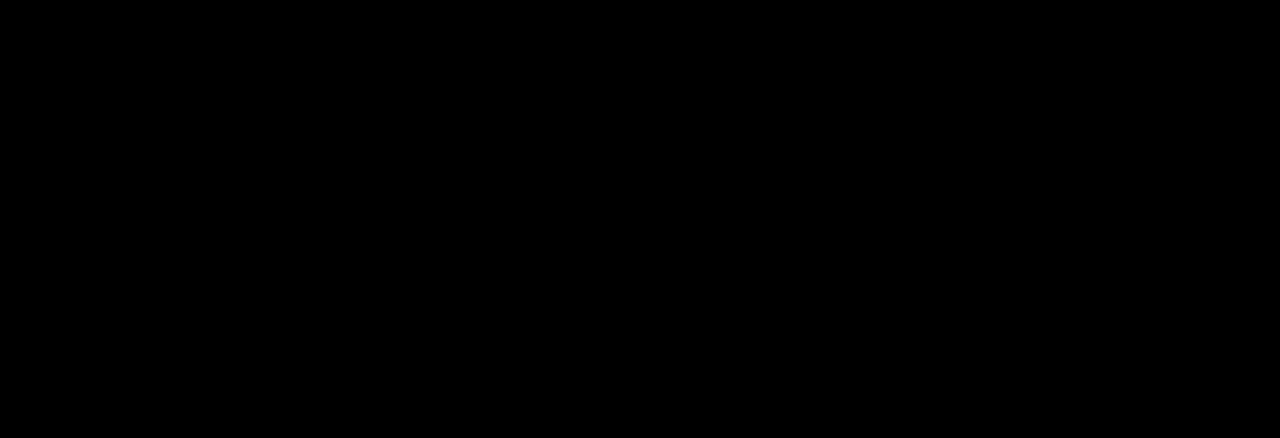
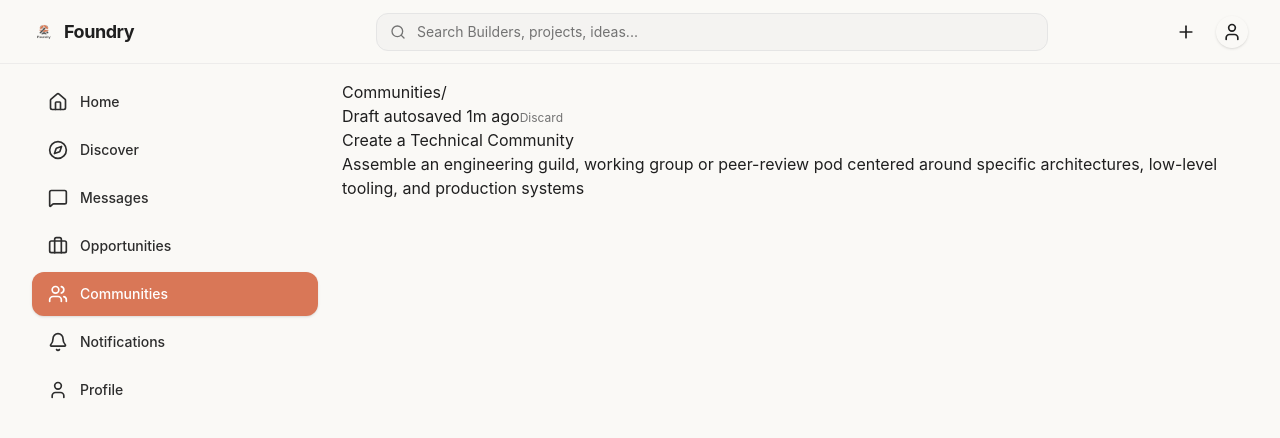
Before and after one commit to TechSage01/Foundry-Frontend, a React (Vite) app: page /communities/create in a window 1280 px wide. Shown: the top 438 px of the page. Built offline with nearby package versions, Linux system fonts and the light colour scheme.

Commit message:
feat: build Create Community form

```diff
--- a/src/pages/CreateCommunity.jsx
+++ b/src/pages/CreateCommunity.jsx
@@ -1,5 +1,5 @@
-import { useState } from 'react'
-import { Link } from 'react-router-dom'
+import { useMemo, useState } from "react";
+import { Link } from "react-router-dom";
 import {
   ArrowLeft,
   Check,
@@ -16,89 +16,232 @@
   Sparkles,
   Users,
   X,
-} from 'lucide-react'
+} from "lucide-react";
 
-import MainLayout from '../components/layout/MainLayout'
+import MainLayout from "../components/layout/MainLayout";
 
 const domains = [
-  'Systems Programming',
-  'Distributed Systems',
-  'AI / ML Infra',
-  'Compilers & Languages',
-  'Cryptography & Zero-Knowledge',
-  'Robotics & Hardware',
-]
+  "Systems Programming",
+  "Distributed Systems",
+  "AI / ML Infra",
+  "Compilers & Languages",
+  "Cryptography & Zero-Knowledge",
+  "Robotics & Hardware",
+];
 
 const membershipOptions = [
-    {
-        id: 'Open Guild',
-        title: 'Open Guild',
-        description: 'Open to builders who want to participate and contribute'
-    },
-    {
-        id: 'Vetted Syndicate',
-        title: 'Vetted Syndicate',
-        description: 'Members are reviewed against technical contribution criteria'
-    },
-     {
-        id: 'Working Group',
-        title: 'Working Group',
-        description: 'A focused group working toward a specific technical outcome'
-    },
-]
+  {
+    id: "Open Guild",
+    title: "Open Guild",
+    description: "Open to builders who want to participate and contribute",
+  },
+  {
+    id: "Vetted Syndicate",
+    title: "Vetted Syndicate",
+    description: "Members are reviewed against technical contribution criteria",
+  },
+  {
+    id: "Working Group",
+    title: "Working Group",
+    description: "A focused group working toward a specific technical outcome",
+  },
+];
 
 function CreateCommunity() {
-    const [communityName, setCommunityName] = useState('')
-    const [slug, setSlug] = useState('')
-    const [tagLine, setTagline] = useState('')
-    const [selectedDomain, setSelectedDomain] = useState('')
-    const [techStack, setTechStack] = useState([])
-    const [techInput, setTechInput] = useState('')
-    const [membershipType, setMembershipType] =
-    useState('Open Guild')
-    const [githubProof, setGithubProof] = useState(false)
-    const [repositoryContribution, setRepositoryContribution] = useState(false)
-    const [foundrySignal, setFoundrySignal] = useState(false)
-    const [charterMode, setCharterMode] = useState('write')
-  const [charter, setCharter] = useState('')
-    const [discussionTopics, setDiscussionTopics] =
-    useState('')
-  const [liveSync, setLiveSync] = useState('')
-  const [githubLink, setGithubLink] = useState('')
-  const [communityLink, setCommunityLink] = useState('')
-    const addTechToken = () => {
-    const token = techInput.trim()
+  const [communityName, setCommunityName] = useState("");
+  const [slug, setSlug] = useState("");
+  const [tagline, setTagline] = useState("");
+  const [selectedDomain, setSelectedDomain] = useState("");
+  const [techStack, setTechStack] = useState([]);
+  const [techInput, setTechInput] = useState("");
+  const [membershipType, setMembershipType] = useState("Open Guild");
+  const [githubProof, setGithubProof] = useState(false);
+  const [repositoryContribution, setRepositoryContribution] = useState(false);
+  const [foundrySignal, setFoundrySignal] = useState(false);
+  const [charterMode, setCharterMode] = useState("write");
+  const [charter, setCharter] = useState("");
+  const [discussionTopics, setDiscussionTopics] = useState("");
+  const [liveSync, setLiveSync] = useState("");
+  const [githubLink, setGithubLink] = useState("");
+  const [communityLink, setCommunityLink] = useState("");
+  const addTechToken = () => {
+    const token = techInput.trim();
 
-    if (!token) return
+    if (!token) return;
 
     if (!techStack.includes(token)) {
-      setTechStack((current) => [...current, token])
+      setTechStack((current) => [...current, token]);
     }
 
-    setTechInput('')
-  }
+    setTechInput("");
+  };
 
   const removeTechToken = (tokenToRemove) => {
     setTechStack((current) =>
-      current.filter((token) => token !== tokenToRemove)
-    )
-  }
+      current.filter((token) => token !== tokenToRemove),
+    );
+  };
 
   const handleTechKeyDown = (event) => {
-    if (event.key === 'Enter' || event.key === ',') {
-      event.preventDefault()
-      addTechToken()
+    if (event.key === "Enter" || event.key === ",") {
+      event.preventDefault();
+      addTechToken();
     }
 
-    if (
-      event.key === 'Backspace' &&
-      techInput === '' &&
-      techStack.length > 0
-    ) {
-      removeTechToken(techStack[techStack.length - 1])
+    if (event.key === "Backspace" && techInput === "" && techStack.length > 0) {
+      removeTechToken(techStack[techStack.length - 1]);
     }
-  }
+  };
+  const previewName = communityName.trim() || "Your CommunityName";
 
+  const previewSlug = slug.trim() || "your community";
+  const previewTagline =
+    tagline.trim() || "Your community mission will appear here";
+  const previewMembership = membershipType || "Open Guild";
+
+  const readinessItems = useMemo(() => [
+    {
+      label: "Community identity defined",
+      complete: communityName.trim() !== "" && tagline.trim() !== "",
+    },
+    {
+      label: "Technical domain selected",
+      complete: selectedDomain !== "",
+    },
+    {
+      label: "Membership governance configured",
+      complete: membershipType !== "",
+    },
+    {
+      label: "Technical stack added",
+      complete: techStack.length > 0,
+    },
+    {
+        label: 'Chapter written',
+        complete: charter.trim().length > 20,
+    },
+    {
+        label: 'Sync channel configured',
+        complete: githubLink.trim() !== '' ||
+        communityLink.trim() !== '',
+    },
+  ],
+  [
+    communityName,
+    tagline,
+    selectedDomain,
+    membershipType,
+    techStack,
+    charter,
+    githubLink,
+    communityLink,
+  ]
+)
+const completedReadiness = readinessItems.filter(
+    (item) => item.complete
+).length
+const readinessPercentage = Math.round(
+    (completedReadiness / readinessItems.length) * 100
+)
+const handleLaunch = (event) => {
+    event.preventDefault()
+
+    const communityData = {
+        name: communityName,
+        slug,
+        tagline,
+        domain: selectedDomain,
+        techStack,
+        membershipType,
+        verification: {
+            githubProof,
+            repositoryContribution,
+            foundrySignal,
+        },
+        charter,
+        discussionTopics,
+        liveSync,
+        githubLink,
+        communityLink
+    }
+    console.log('Launch community:', communityData)
 }
 
-export default CreateCommunity
+
+const handleSaveDraft = () => {
+    const draftData = {
+        name: communityName,
+        slug,
+        tagline,
+        domain: selectedDomain,
+        techStack,
+        membershipType,
+        verification: {
+            githubProof,
+            repositoryContribution,
+            foundrySignal,
+        },
+        charter,
+        discussionTopics,
+        liveSync,
+        githubLink,
+        communityLink,
+    }
+    console.log('Save draft:', draftData)
+}
+const handleDiscard = () => {
+    setCommunityName('')
+    setSlug('')
+    setTagline('')
+    setSelectedDomain('')
+    setTechStack([])
+    setTechInput('')
+    setMembershipType('Open Guild')
+    setGithubProof(false)
+    setRepositoryContribution(false)
+    setFoundrySignal(false)
+    setCharter('')
+    setDiscussionTopics('')
+    setLiveSync('')
+    setGithubLink('')
+    setCommunityLink('')
+    setCharterMode('write')
+}
+
+
+return (
+    <MainLayout>
+        <div className="create-community-page">
+            <div className="create-community-topbar">
+                <div className="create-community-breadcrumb">
+                    <Link to="/communities">
+                    Communities
+                    </Link>
+                    <span>/</span>
+                </div>
+                <div className="create-community-save-status">
+                    <span className="autosave-dot"/>
+                    <span>Draft autosaved 1m ago</span>
+                    <button
+                    type="button"
+                    className="discard-button"
+                    onClick={handleDiscard}
+                    >
+                        Discard
+                    </button>
+                </div>
+            </div>
+            <header className="create-community-header">
+                <div>
+                    <h1>
+                        Create a Technical Community
+                    </h1>
+                    <p>Assemble an engineering guild, working group or peer-review pod centered around specific architectures, low-level tooling, and production systems</p>
+                </div>
+            </header>
+        </div>
+    </MainLayout>
+)
+}
+
+export default CreateCommunity;
```
